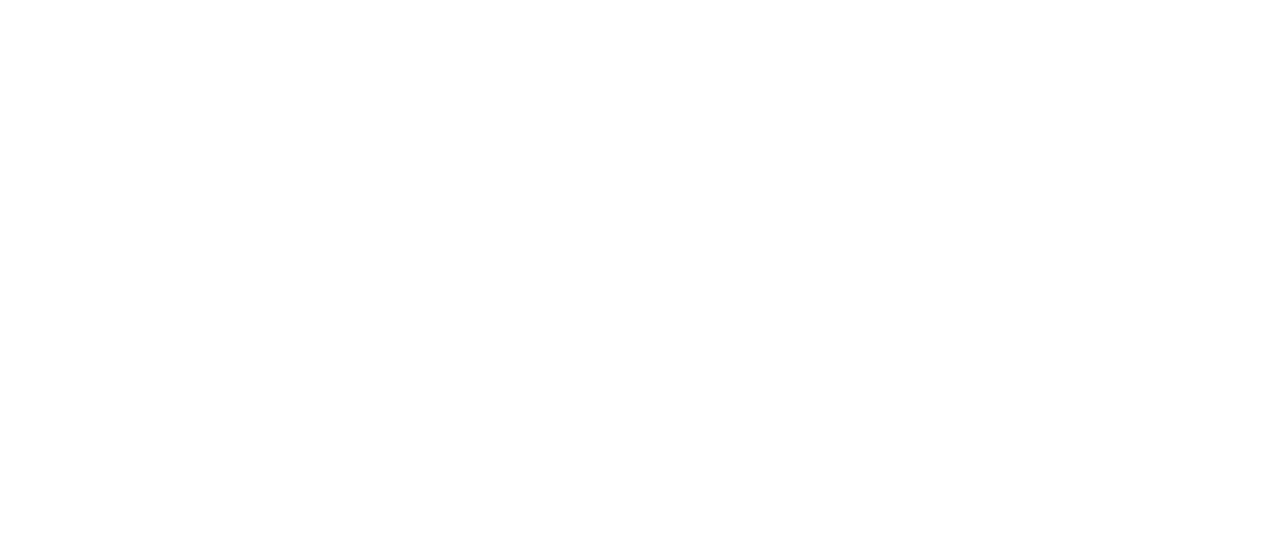
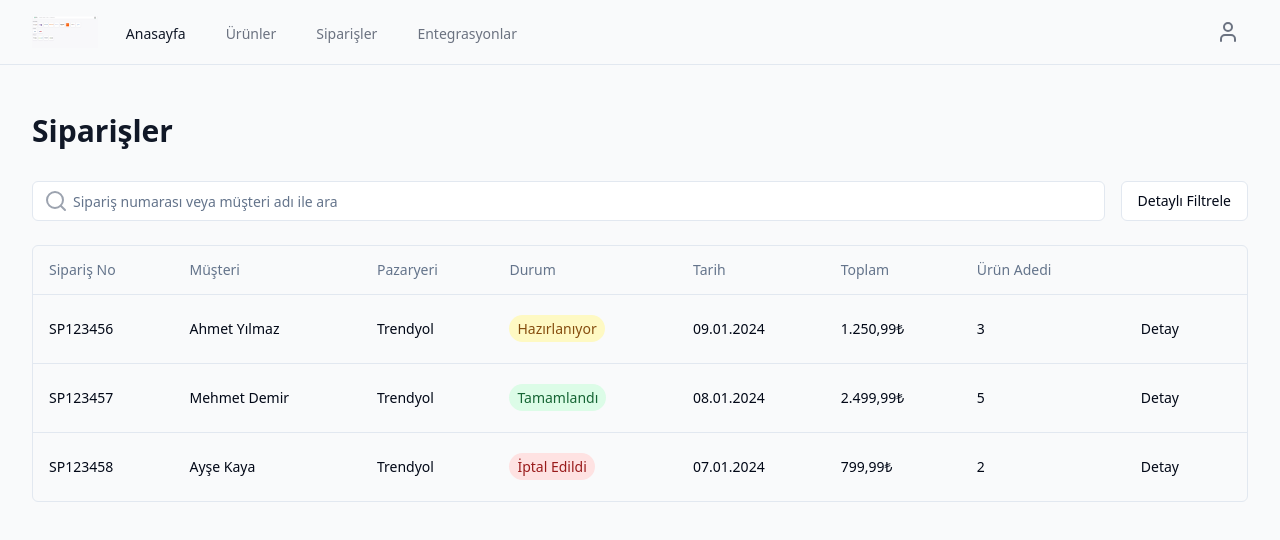
Before and after one commit to kerimatayolu34/marketplace-manager-pro, a React (Vite) app: page /orders in a window 1280 px wide. Before the commit this address had no page. Shown: the top 540 px of the page. Built offline with nearby package versions, Linux system fonts and the light colour scheme.

Commit message:
Add orders page for listing
Implement an orders page to display a list of orders.
[skip gpt_engineer]

```diff
--- a/src/App.tsx
+++ b/src/App.tsx
@@ -6,6 +6,7 @@ import { BrowserRouter, Routes, Route } from "react-router-dom";
 import Index from "./pages/Index";
 import Products from "./pages/Products";
 import ProductDetail from "./pages/ProductDetail";
+import Orders from "./pages/Orders";
 
 const queryClient = new QueryClient();
 
@@ -19,6 +20,7 @@ const App = () => (
           <Route path="/" element={<Index />} />
           <Route path="/products" element={<Products />} />
           <Route path="/products/:id" element={<ProductDetail />} />
+          <Route path="/orders" element={<Orders />} />
         </Routes>
       </BrowserRouter>
     </TooltipProvider>
--- a/src/components/Navbar.tsx
+++ b/src/components/Navbar.tsx
@@ -19,6 +19,9 @@ export const Navbar = () => {
               <Link to="/products" className="inline-flex items-center px-1 pt-1 text-sm font-medium text-gray-500 hover:text-gray-900">
                 Ürünler
               </Link>
+              <Link to="/orders" className="inline-flex items-center px-1 pt-1 text-sm font-medium text-gray-500 hover:text-gray-900">
+                Siparişler
+              </Link>
               <Link to="/integrations" className="inline-flex items-center px-1 pt-1 text-sm font-medium text-gray-500 hover:text-gray-900">
                 Entegrasyonlar
               </Link>
--- /dev/null
+++ b/src/components/OrderTable.tsx
@@ -0,0 +1,72 @@
+import {
+  Table,
+  TableBody,
+  TableCell,
+  TableHead,
+  TableHeader,
+  TableRow,
+} from "@/components/ui/table";
+import { Button } from "@/components/ui/button";
+import { Link } from "react-router-dom";
+
+interface Order {
+  id: string;
+  orderNumber: string;
+  customerName: string;
+  marketplace: string;
+  status: string;
+  date: string;
+  total: number;
+  items: number;
+}
+
+interface OrderTableProps {
+  orders: Order[];
+}
+
+export const OrderTable = ({ orders }: OrderTableProps) => {
+  return (
+    <div className="rounded-md border">
+      <Table>
+        <TableHeader>
+          <TableRow>
+            <TableHead>Sipariş No</TableHead>
+            <TableHead>Müşteri</TableHead>
+            <TableHead>Pazaryeri</TableHead>
+            <TableHead>Durum</TableHead>
+            <TableHead>Tarih</TableHead>
+            <TableHead>Toplam</TableHead>
+            <TableHead>Ürün Adedi</TableHead>
+            <TableHead></TableHead>
+          </TableRow>
+        </TableHeader>
+        <TableBody>
+          {orders.map((order) => (
+            <TableRow key={order.id}>
+              <TableCell>{order.orderNumber}</TableCell>
+              <TableCell>{order.customerName}</TableCell>
+              <TableCell>{order.marketplace}</TableCell>
+              <TableCell>
+                <span className={`px-2 py-1 rounded-full text-sm ${
+                  order.status === "Tamamlandı" ? "bg-green-100 text-green-800" :
+                  order.status === "Hazırlanıyor" ? "bg-yellow-100 text-yellow-800" :
+                  "bg-red-100 text-red-800"
+                }`}>
+                  {order.status}
+                </span>
+              </TableCell>
+              <TableCell>{new Date(order.date).toLocaleDateString('tr-TR')}</TableCell>
+              <TableCell>{order.total.toLocaleString('tr-TR')}₺</TableCell>
+              <TableCell>{order.items}</TableCell>
+              <TableCell>
+                <Button variant="ghost" size="sm" asChild>
+                  <Link to={`/orders/${order.id}`}>Detay</Link>
+                </Button>
+              </TableCell>
+            </TableRow>
+          ))}
+        </TableBody>
+      </Table>
+    </div>
+  );
+};
--- /dev/null
+++ b/src/pages/Orders.tsx
@@ -0,0 +1,69 @@
+import { Navbar } from "@/components/Navbar";
+import { OrderTable } from "@/components/OrderTable";
+import { Button } from "@/components/ui/button";
+import { Input } from "@/components/ui/input";
+import { Search } from "lucide-react";
+
+const Orders = () => {
+  return (
+    <div className="min-h-screen bg-gray-50">
+      <Navbar />
+      <main className="max-w-7xl mx-auto py-6 sm:px-6 lg:px-8">
+        <div className="px-4 py-6 sm:px-0">
+          <div className="flex justify-between items-center mb-8">
+            <h1 className="text-3xl font-bold text-gray-900">Siparişler</h1>
+          </div>
+
+          <div className="mb-6 flex gap-4">
+            <div className="relative flex-1">
+              <Search className="absolute left-3 top-1/2 transform -translate-y-1/2 text-gray-400" />
+              <Input
+                placeholder="Sipariş numarası veya müşteri adı ile ara"
+                className="pl-10"
+              />
+            </div>
+            <Button variant="outline">Detaylı Filtrele</Button>
+          </div>
+
+          <OrderTable orders={orders} />
+        </div>
+      </main>
+    </div>
+  );
+};
+
+// Örnek sipariş verileri
+const orders = [
+  {
+    id: "1",
+    orderNumber: "SP123456",
+    customerName: "Ahmet Yılmaz",
+    marketplace: "Trendyol",
+    status: "Hazırlanıyor",
+    date: "2024-01-09",
+    total: 1250.99,
+    items: 3,
+  },
+  {
+    id: "2",
+    orderNumber: "SP123457",
+    customerName: "Mehmet Demir",
+    marketplace: "Trendyol",
+    status: "Tamamlandı",
+    date: "2024-01-08",
+    total: 2499.99,
+    items: 5,
+  },
+  {
+    id: "3",
+    orderNumber: "SP123458",
+    customerName: "Ayşe Kaya",
+    marketplace: "Trendyol",
+    status: "İptal Edildi",
+    date: "2024-01-07",
+    total: 799.99,
+    items: 2,
+  },
+];
+
+export default Orders;
```
